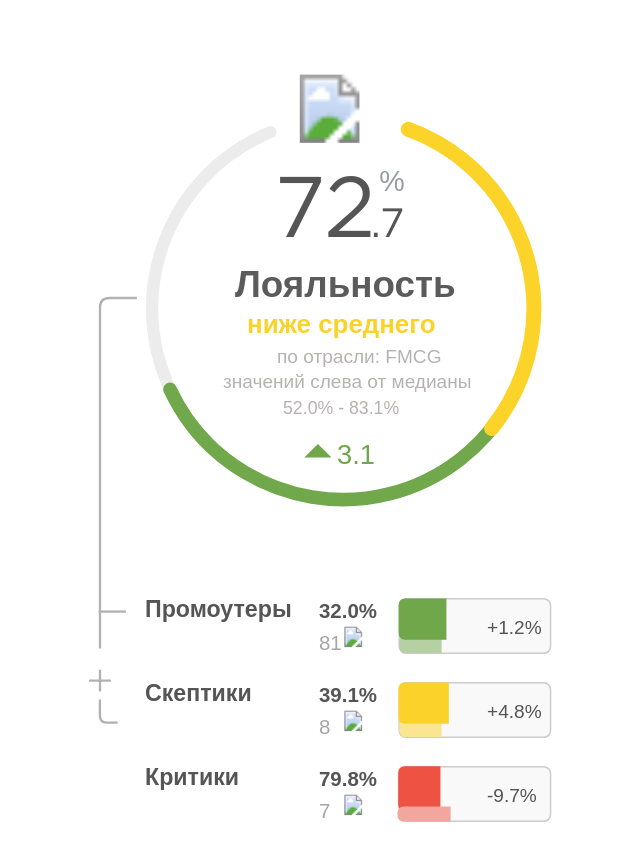
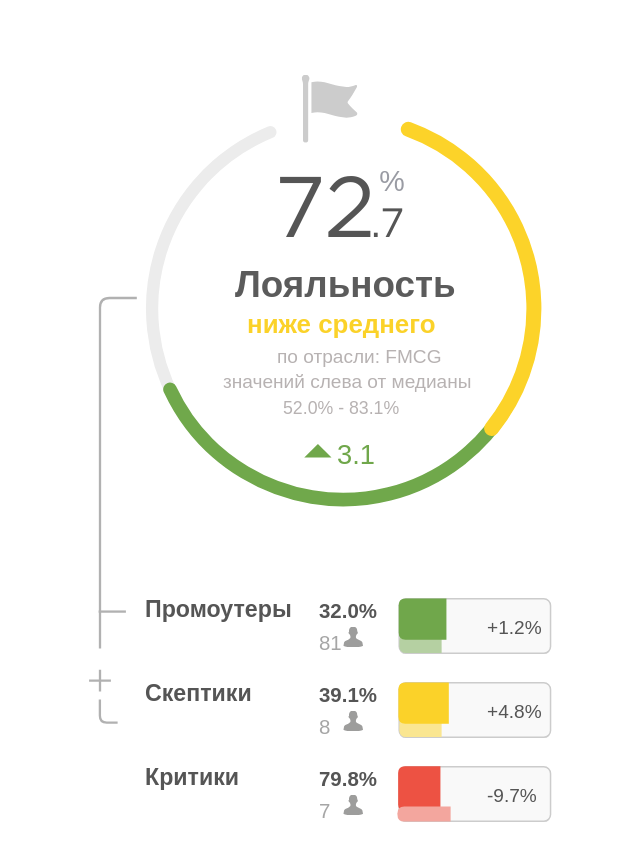
Before and after one commit to rebintex/svg-circle, a plain HTML site: page index.html in a window 1280 px wide. Shown: the whole page, without its empty margins (297-937 px from the left). Drawn offline with Linux system fonts and the light colour scheme; the site is published under a folder, as on GitHub Pages, so addresses that start at the root find nothing.

Commit message:
Images open now

```diff
--- a/index.html
+++ b/index.html
@@ -16,7 +16,7 @@
        <circle r="14" cx="22" cy="22" class="yellow"></circle>
 
        <g class="chart-text">
-        <image class="flag" x="0" y="0" width="13" height="5" stroke="grey" xlink:href="/demo-task/loyalty.svg"/>
+        <image class="flag" x="0" y="0" width="13" height="5" stroke="grey" xlink:href="./demo-task/loyalty.svg"/>
         <text x="50%" y="40%" class="number7">72</text>
           <text dx="-5"  class="dot-seven">.7</text>
           <text dx="-20" dy="1" class="percent">%</text>
@@ -48,7 +48,7 @@
                 <path class="quarter-rect1" d="M5,10 h2.6 q0.5,0 0.5,0.5 v0.4 q0,0.5 -0.5,0.5 h-2.6 z" fill="#b5d0a2"/>
                 <path class="half-rect1" d="M5,10 h3 q0.5,0 0.5,0.5 v2.02 q0,0.5 -0.5,0.5 h-3 z" fill="#70a74b"/>
                 <text class="footer-box-percent" dx="23%" dy="8">+1.2%</text>
-                <image class="human" x="0" y="0" width="1.5" height="1.5" xlink:href="/demo-task/human_full.svg"/>
+                <image class="human" x="0" y="0" width="1.5" height="1.5" xlink:href="./demo-task/human_full.svg"/>
             </g>
 
             <g x="75%" y="95%" class="footer2">
@@ -59,7 +59,7 @@
                 <path class="quarter-rect2" d="M5,10 h2.6 q0.5,0 0.5,0.5 v0.4 q0,0.5 -0.5,0.5 h-2.6 z" fill="#fae691"/>
                 <path class="half-rect2" d="M5,10 h3.2 q0.5,0 0.5,0.5 v2.02 q0,0.5 -0.5,0.5 h-3.2 z" fill="#fbd229"/>
                 <text class="footer-box-percent" dx="23%" dy="8">+4.8%</text>
-                <image class="human" x="0" y="0" width="1.5" height="1.5" xlink:href="/demo-task/human_full.svg"/>
+                <image class="human" x="0" y="0" width="1.5" height="1.5" xlink:href="./demo-task/human_full.svg"/>
             </g>
 
             <g x="75%" y="95%" class="footer3">
@@ -70,7 +70,7 @@
                 <path class="half-rect3" d="M5,10 h2.6 q0.5,0 0.5,0.5 v2.3 q0,0.5 -0.5,0.5 h-2.6 z" fill="#ed5243"/>
                 <path class="quarter-rect3" d="M5,10 h3.4 q0.5,0 0.5,0.5 v0.11 q0,0.5 -0.5,0.5 h-3.4 z" fill="#f3a69e"/>
                 <text class="footer-box-percent" dx="23%" dy="8">-9.7%</text>
-                <image class="human" x="0" y="0" width="1.5" height="1.5" xlink:href="/demo-task/human_full.svg"/>
+                <image class="human" x="0" y="0" width="1.5" height="1.5" xlink:href="./demo-task/human_full.svg"/>
             </g>
 
 
```
